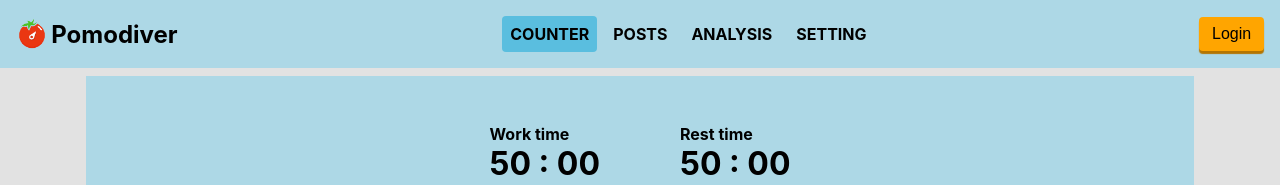
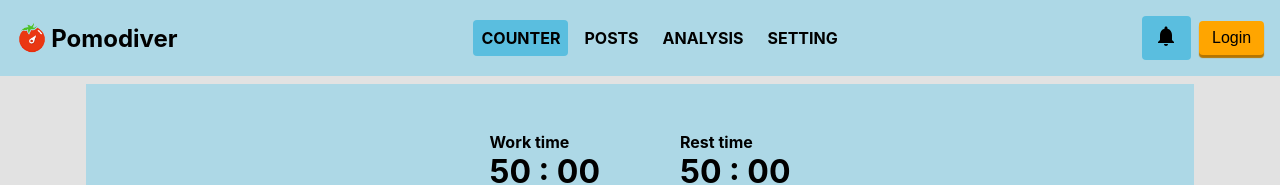
Before and after one commit to YellowD54321/Pomodoro-ts, a React (Create React App) app: page / in a window 1280 px wide. Shown: the top 185 px of the page. Built offline with nearby package versions, Linux system fonts and the light colour scheme; no server answers.

Commit message:
add notification button and hook

```diff
--- a/package.json
+++ b/package.json
@@ -10,6 +10,7 @@
     "@testing-library/jest-dom": "^5.16.5",
     "@testing-library/react": "^13.4.0",
     "@types/jest": "^27.5.2",
+    "@types/lodash": "^4.14.202",
     "@types/node": "^16.18.36",
     "@types/react": "^18.2.13",
     "@types/react-dom": "^18.2.6",
@@ -17,6 +18,7 @@
     "axios": "^1.4.0",
     "dayjs": "^1.11.9",
     "jwt-decode": "^3.1.2",
+    "lodash": "^4.17.21",
     "react": "^18.2.0",
     "react-chartjs-2": "^5.2.0",
     "react-dom": "^18.2.0",
--- a/src/components/header/Header.tsx
+++ b/src/components/header/Header.tsx
@@ -1,4 +1,3 @@
-import { useEffect } from 'react';
 import LoginButton from '../button/login/LoginButton';
 import Logo from '../logo/Logo';
 import Navigation from '../navigation/Navigation';
@@ -7,41 +6,11 @@ import StyledHeader, {
   StyledLeftSideHeader,
   StyledRightSideHeader,
 } from './Header.styles';
-import { WEB_SOCKET_URL } from '../../config';
 import { isLogin } from '../../utils/token/loginToken';
 import UserInfoButton from '../button/user/UserInfoButton';
+import Notification from '../notification/Notification';
 
 const Header = () => {
-  useEffect(() => {
-    try {
-      const url = WEB_SOCKET_URL;
-
-      if (!url) return;
-
-      const ws = new WebSocket(url);
-
-      console.log('ws', ws);
-
-      if (!ws) return;
-
-      ws.addEventListener('open', () => {
-        console.log('Connect to server');
-      });
-
-      ws.addEventListener('message', (event) => {
-        const data = event.data;
-
-        console.log(`Received message from server: ${data}`);
-      });
-
-      ws.addEventListener('close', () => {
-        console.log('Disconnected from server');
-      });
-    } catch (error) {
-      console.error('web socket connect failed');
-    }
-  }, []);
-
   return (
     <StyledHeader>
       <StyledLeftSideHeader>
@@ -54,6 +23,7 @@ const Header = () => {
       </StyledCenterHeader>
 
       <StyledRightSideHeader>
+        <Notification />
         {isLogin() ? <UserInfoButton /> : <LoginButton />}
       </StyledRightSideHeader>
     </StyledHeader>
--- /dev/null
+++ b/src/components/notification/Notification.styles.tsx
@@ -0,0 +1,31 @@
+import styled from 'styled-components';
+import { COLORS } from '../../constants';
+
+export const StyledNotificationWrapper = styled.div`
+  position: relative;
+  display: flex;
+  align-items: center;
+`;
+
+export const StyledNotificationButton = styled.button`
+  padding: 0.5rem 0.8rem;
+  font-size: 1rem;
+  background-color: ${COLORS.SUB_LIGHT};
+  border: none;
+  border-radius: 4px;
+  cursor: pointer;
+`;
+
+export const StyledUnReadCount = styled.div`
+  background-color: red;
+  color: white;
+  width: 1.5rem;
+  height: 1.5rem;
+  border-radius: 50%;
+  position: absolute;
+  top: -0.3rem;
+  right: -0.3rem;
+  display: flex;
+  align-items: center;
+  justify-content: center;
+`;
--- /dev/null
+++ b/src/components/notification/Notification.tsx
@@ -0,0 +1,58 @@
+import { useContext, useEffect } from 'react';
+import {
+  StyledNotificationButton,
+  StyledNotificationWrapper,
+  StyledUnReadCount,
+} from './Notification.styles';
+import NotificationsIcon from '@mui/icons-material/Notifications';
+import { WEB_SOCKET_URL } from '../../config';
+import NotificationContext from '../../contexts/notificationContext/NotificationContext';
+import { getLoginToken } from '../../utils/token/loginToken';
+import useNotification from '../../hooks/useNotification/useNotification';
+
+const Notification = () => {
+  const { notifications } = useContext(NotificationContext);
+  const { addNotifications } = useNotification();
+  const accessToken = getLoginToken();
+  const unreadNotificationCount = notifications.filter(
+    (notification) => notification.isRead === false,
+  ).length;
+
+  useEffect(() => {
+    if (!accessToken) return;
+
+    try {
+      let url = WEB_SOCKET_URL;
+      url += '?';
+      url += `access_token=${accessToken}`;
+
+      if (!url) return;
+
+      const ws = new WebSocket(url);
+
+      if (!ws) return;
+
+      ws.addEventListener('message', (event) => {
+        const data = event.data;
+        const { notifications: unreadNotifications } = JSON.parse(data) || {};
+
+        return addNotifications(unreadNotifications);
+      });
+    } catch (error) {
+      console.error('web socket connect failed');
+    }
+  }, []);
+
+  return (
+    <StyledNotificationWrapper>
+      {unreadNotificationCount > 0 && (
+        <StyledUnReadCount>{unreadNotificationCount}</StyledUnReadCount>
+      )}
+      <StyledNotificationButton>
+        <NotificationsIcon />
+      </StyledNotificationButton>
+    </StyledNotificationWrapper>
+  );
+};
+
+export default Notification;
--- /dev/null
+++ b/src/contexts/notificationContext/NotificationContext.tsx
@@ -0,0 +1,24 @@
+import { createContext, useState } from 'react';
+import { IDefaultValue, INotification } from './NotificationContext.types';
+
+export const defaultValue = {
+  notifications: [],
+} as IDefaultValue;
+
+export const NotificationContext = createContext(defaultValue);
+
+export const NotificationProvider = ({ children }: React.PropsWithChildren) => {
+  const [notifications, setNotifications] = useState<INotification[]>(
+    defaultValue.notifications,
+  );
+
+  return (
+    <NotificationContext.Provider value={{ notifications, setNotifications }}>
+      {children}
+    </NotificationContext.Provider>
+  );
+};
+
+export const NotificationConsumer = NotificationContext.Consumer;
+
+export default NotificationContext;
--- /dev/null
+++ b/src/hooks/useNotification/useNotification.ts
@@ -0,0 +1,37 @@
+import { useContext } from 'react';
+import NotificationContext from '../../contexts/notificationContext/NotificationContext';
+import { INotification } from '../../contexts/notificationContext/NotificationContext.types';
+import { sortBy, uniqBy } from 'lodash';
+
+const useNotification = () => {
+  const { setNotifications } = useContext(NotificationContext);
+
+  const addNotifications = (addedNotifications: INotification[]) => {
+    setNotifications((oldNotifications) => {
+      return sortBy(
+        uniqBy([...oldNotifications, ...addedNotifications], 'id'),
+        [(notification) => !!notification.isRead, 'id'],
+      );
+    });
+  };
+
+  const readNotification = async (id: string) => {
+    setNotifications((oldNotifications) => {
+      const notificationIndex = oldNotifications.findIndex(
+        (notification) => notification.id === id,
+      );
+      const newNotifications = [...oldNotifications];
+
+      newNotifications[notificationIndex].isRead = true;
+
+      return newNotifications;
+    });
+  };
+
+  return {
+    addNotifications,
+    readNotification,
+  };
+};
+
+export default useNotification;
```
Also changed, not shown: src/CustomProviders.tsx (+8 -5 lines), src/contexts/notificationContext/NotificationContext.types.tsx (added, +29 -0 lines), 1 other file (tests, documents, lock files or other folders).
